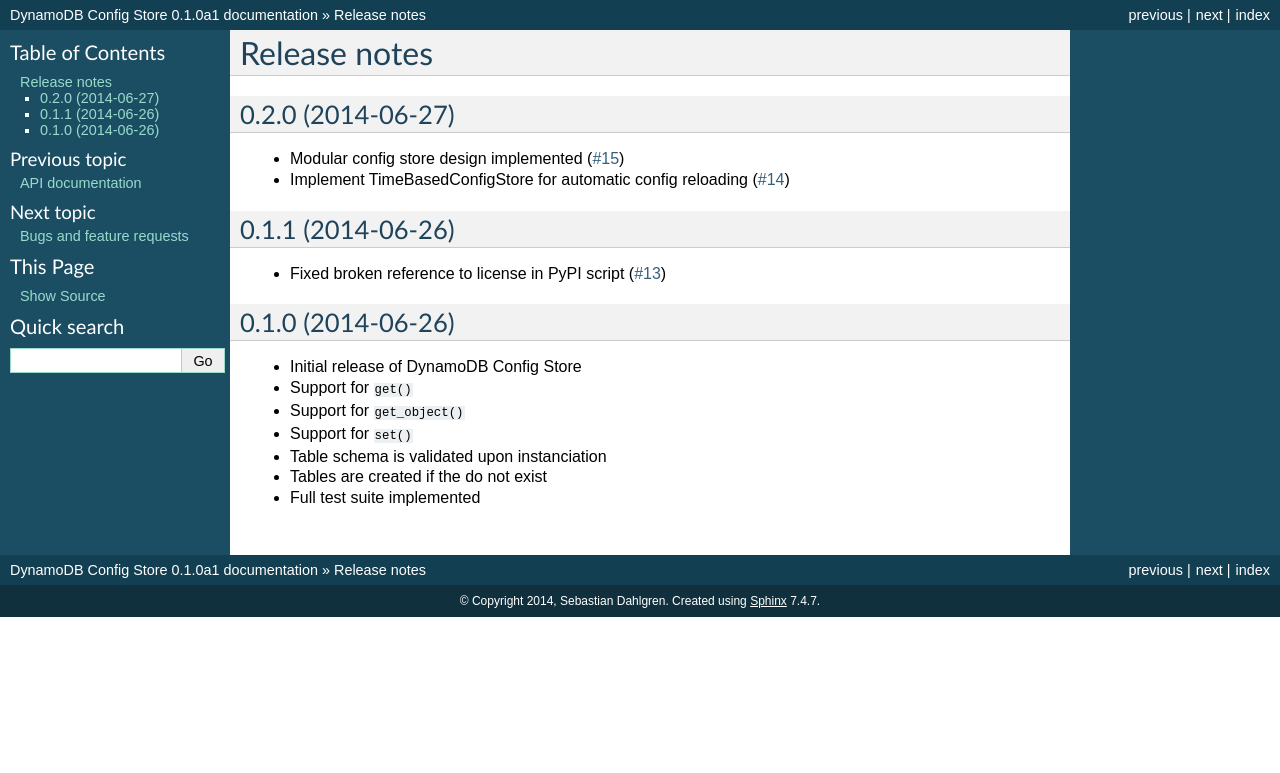
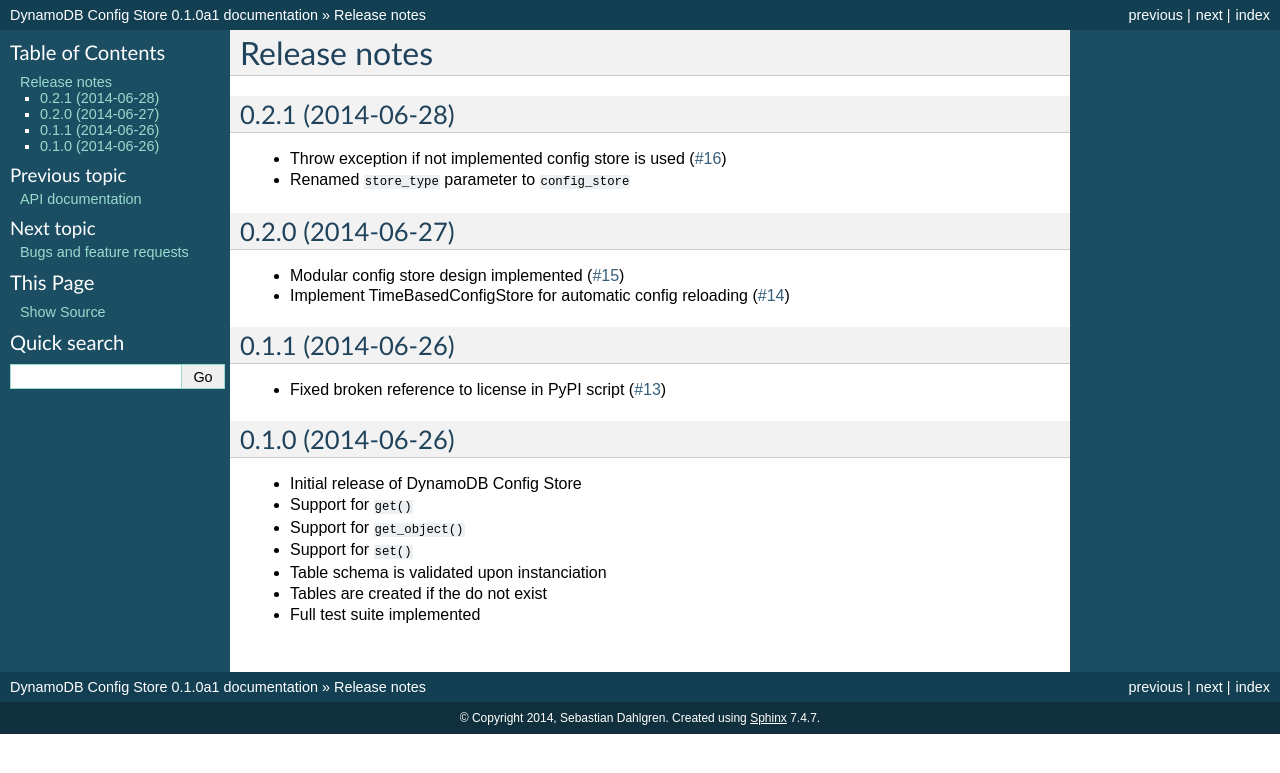
Before and after one commit to sebdah/dynamodb-config-store, a Sphinx documentation site: the page built from docs/release_notes.rst, in a window 1280 px wide. Shown: the top 773 px of the page. Built offline with Sphinx 7.4.7, drawn with Linux system fonts in a browser that asks for light colours.

Commit message:
Added release notes for 0.2.1

```diff
--- a/docs/release_notes.rst
+++ b/docs/release_notes.rst
@@ -1,5 +1,11 @@
 Release notes
 =============
+
+0.2.1 (2014-06-28)
+------------------
+
+* Throw exception if not implemented config store is used (`#16 <https://github.com/sebdah/dynamodb-config-store/issues/16>`_)
+* Renamed ``store_type`` parameter to ``config_store``
 
 0.2.0 (2014-06-27)
 ------------------
```
